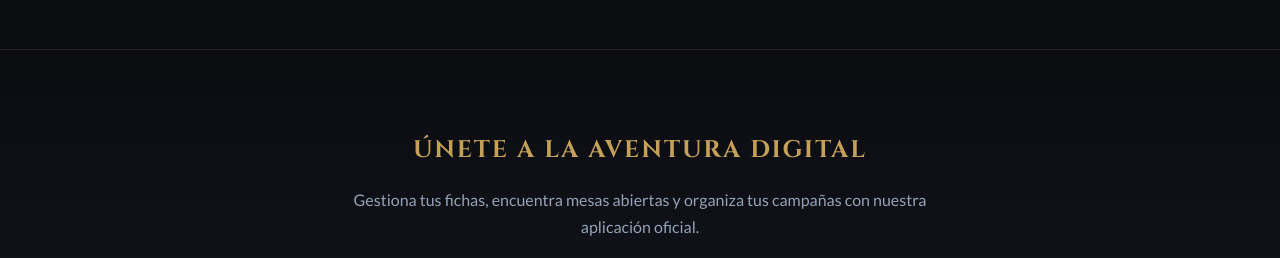
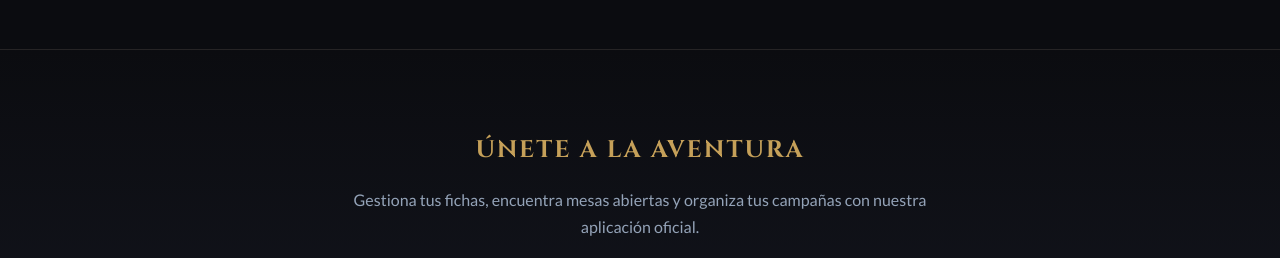
Before and after one commit to oskar-flores/laorden-link, a plain HTML site: page index.html in a window 1280 px wide. Shown: the part 1320-1578 px from the top of the page. Drawn offline with Linux system fonts and the light colour scheme.

Commit message:
Update index.html
Fat fingers

```diff
--- a/index.html
+++ b/index.html
@@ -434,7 +434,7 @@
 
     <section class="download-section">
         <div class="container">
-            <h2>Únete a la Aventura Digital</h2>
+            <h2>Únete a la Aventura</h2>
             <p style="margin-top: 15px; color: var(--text-muted); max-width: 600px; margin-left: auto; margin-right: auto;">
                 Gestiona tus fichas, encuentra mesas abiertas y organiza tus campañas con nuestra aplicación oficial.
             </p>
```
